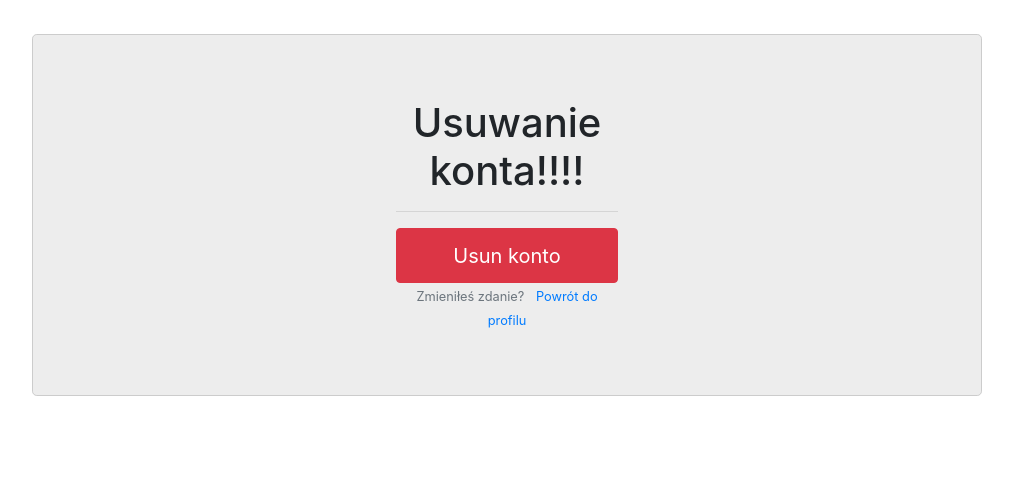
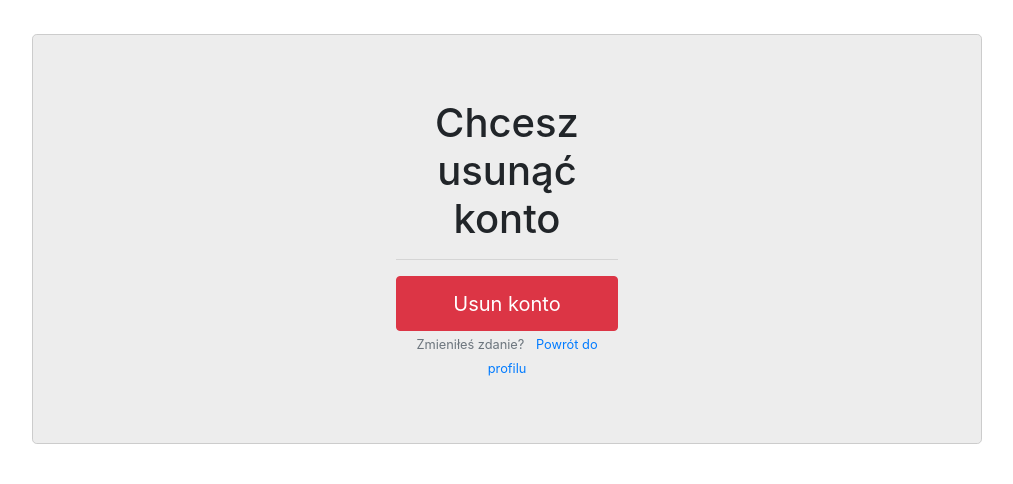
Before and after one commit to skni-kod/StronaPraceKol, a Django app: page /usuwanie_konta/ in a window 1280 px wide. Shown: the part 66-550 px from the top of the page, without its empty margins (133-1146 px from the left). Run offline with Django 3.2, Linux system fonts and the light colour scheme; the visitor is signed in with stand-in values (Sample User, id 1); some libraries are stand-ins or nearby versions.

Commit message:
All4 - 3

```diff
--- a/users/templates/users/accountDelete.html
+++ b/users/templates/users/accountDelete.html
@@ -5,7 +5,7 @@
 <div class="container" id="login">
 	<div class="col text-center">
 
-	<h1> Usuwanie konta!!!! </h1>
+	<h1> Chcesz usunąć konto </h1>
 	<hr>
 
 	<form method='POST'>
--- a/users/views.py
+++ b/users/views.py
@@ -171,6 +171,7 @@ class AccountDeleteView(LoginRequiredMixin,TemplateView):
     def post(self, request, *args, **kwargs):
         if self.request.method == 'POST':
             request.user.delete()
+            messages.success(self.request, f'Konto zostało usunięte')
             return redirect('index')
 
         return render(request, self.template_name)
```
